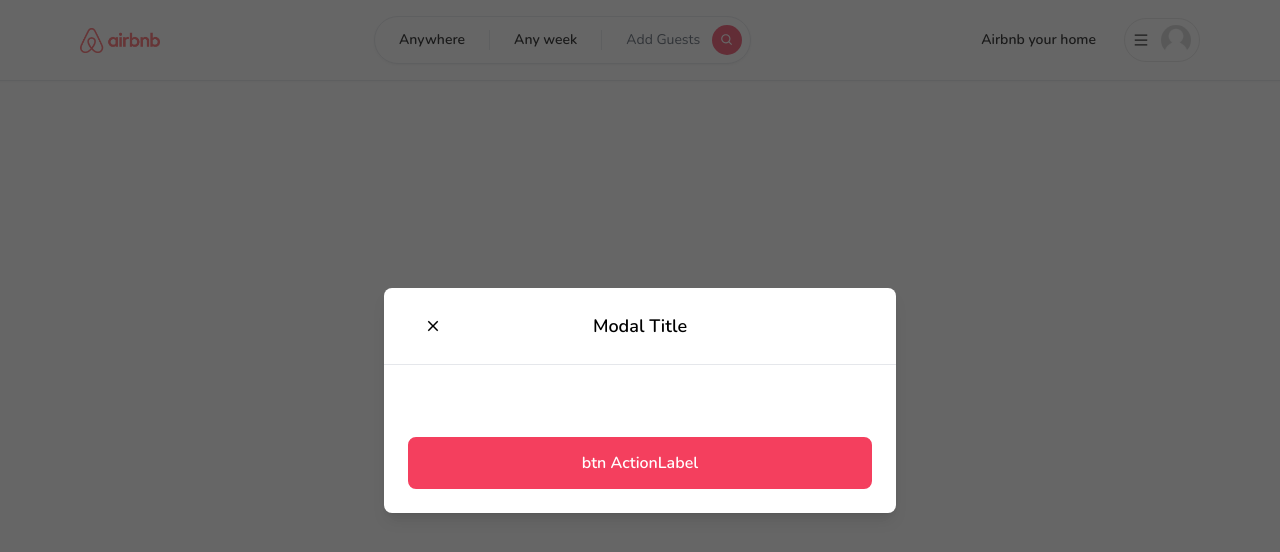
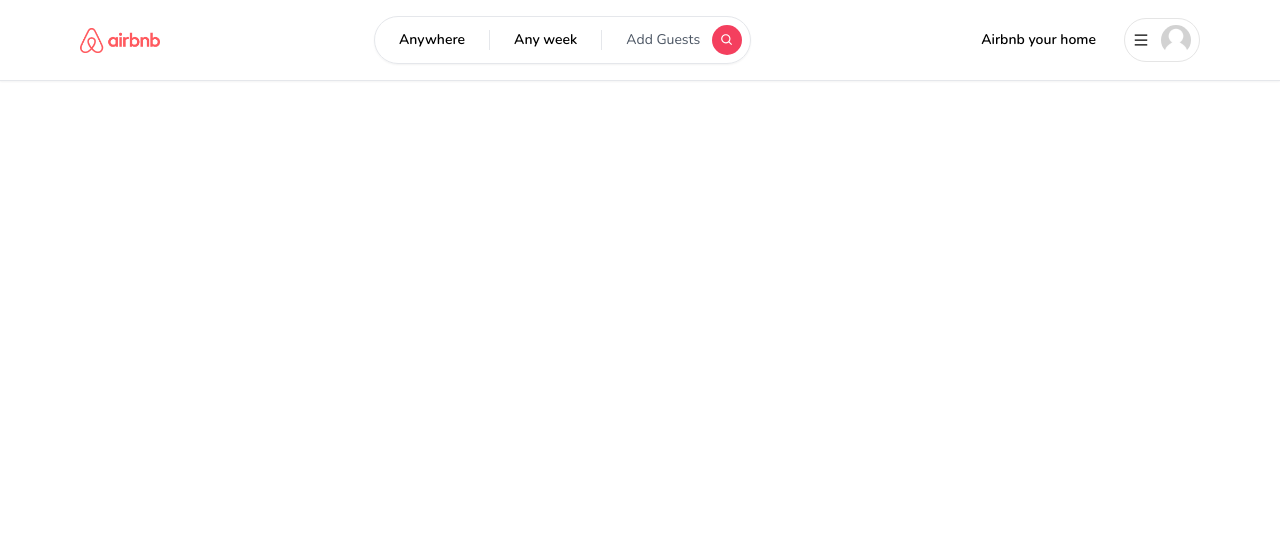
Before and after one commit to aureliengremy/airbnb-next-clone, a Next.js app: page / in a window 1280 px wide. Shown: the top 552 px of the page. Built offline with nearby package versions, Linux system fonts and the light colour scheme.

Commit message:
feat(layout, UserMenu) add the RegisterModal component

```diff
--- a/app/components/navbar/UserMenu.tsx
+++ b/app/components/navbar/UserMenu.tsx
@@ -3,8 +3,10 @@ import { AiOutlineMenu } from "react-icons/ai";
 import Avatar from "../Avatar";
 import { useCallback, useState } from "react";
 import MenuItem from "./MenuItem";
+import useRegisterModal from "@/app/hooks/useRegisterModal";
 
 const UserMenu = () => {
+  const registerModal = useRegisterModal();
   const [isOpen, setIsOpen] = useState(false);
 
   const toggleOpen = useCallback(() => {
@@ -35,7 +37,7 @@ const UserMenu = () => {
             <div className="flex flex-col cursor-pointer">
                 <>
                 <MenuItem onClick={() => {}} label="Login"/>
-                <MenuItem onClick={() => {}} label="Sign up"/>
+                <MenuItem onClick={registerModal.onOpen} label="Sign up"/>
 
                 </>
             </div>
--- a/app/layout.tsx
+++ b/app/layout.tsx
@@ -1,5 +1,6 @@
 import ClientOnly from './components/ClientOnly'
-import Modal from './components/modals/Modal'
+// import Modal from './components/modals/Modal'
+import RegisterModal from './components/modals/RegisterModal'
 import Navbar from './components/navbar/Navbar'
 import './globals.css'
 import { Nunito } from 'next/font/google'
@@ -20,7 +21,8 @@ export default function RootLayout({
     <html lang="en">
       <body className={font.className}>
         <ClientOnly>
-          <Modal actionLabel="btn ActionLabel" isOpen={true} title="Modal Title"/>
+          <RegisterModal/>
+          {/* <Modal actionLabel="btn ActionLabel" isOpen={true} title="Modal Title"/> */}
           <Navbar />
         </ClientOnly>
         {children}
```
